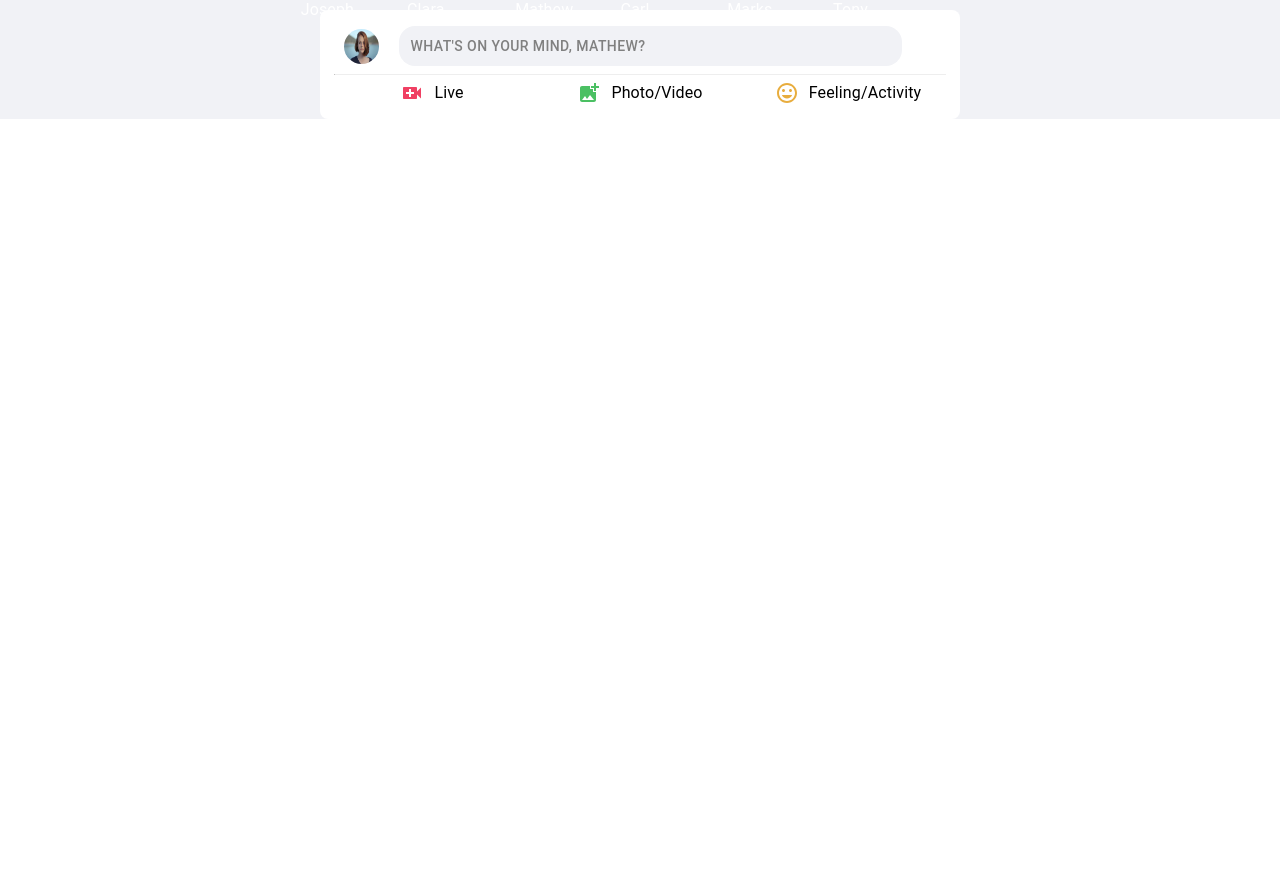
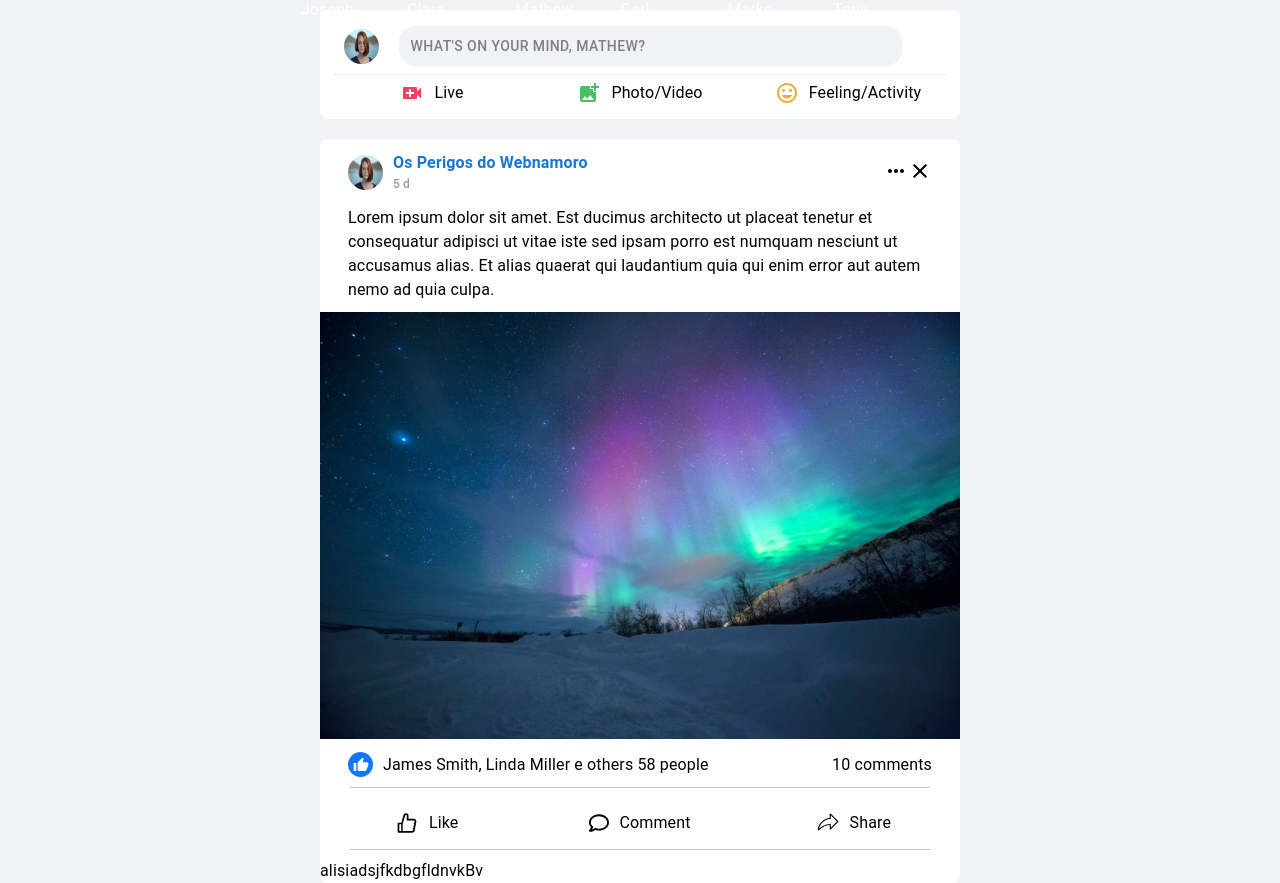
Before and after one commit to AraujoDeev/ShareVibe-Front, a React (Create React App) app: page / in a window 1280 px wide. Shown: the part 200-1083 px from the top of the page. Before the commit the page ends 800 px from the top, so only its background shows below. Built offline with nearby package versions, Linux system fonts and the light colour scheme.

Commit message:
feat: Folder Post

```diff
--- a/src/Components/Feed/index.tsx
+++ b/src/Components/Feed/index.tsx
@@ -3,6 +3,7 @@ import React from 'react'
 import Stories from '../Stories'
 import { classes } from './feed'
 import NewPost from '../NewPost'
+import Post from '../Post'
 
 // import { Container } from './styles';
 
@@ -11,6 +12,7 @@ const Feed = () => {
     <Box sx={classes.Container}>
       <Stories />
       <NewPost />
+      <Post />
     </Box>
   )
 }
--- /dev/null
+++ b/src/Components/Post/index.tsx
@@ -0,0 +1,102 @@
+import { Box, Link, Typography } from '@mui/material'
+import { Actions, classes } from './post'
+
+import Profile from '../../assets/Perfil.jpg'
+import PhotoPost from '../../assets/post.jpg'
+
+import MoreHorizIcon from '@mui/icons-material/MoreHoriz'
+import CloseIcon from '@mui/icons-material/Close'
+import ThumbUpIcon from '@mui/icons-material/ThumbUp'
+import { AiOutlineLike } from 'react-icons/ai'
+import { FaRegComment } from 'react-icons/fa'
+import { PiShareFatLight } from 'react-icons/pi'
+
+const Post = () => {
+  return (
+    <Box sx={classes.Container}>
+      {/* post header */}
+      <Box sx={classes.PostHeader}>
+        <Box sx={classes.PostHeaderLeft}>
+          <img style={classes.ImagePost} src={Profile} alt="" />
+          <Box sx={classes.PagePost}>
+            <Link variant="body1" sx={classes.PostTitle}>
+              Os Perigos do Webnamoro
+            </Link>
+            <Typography sx={classes.DatePost} variant="subtitle2">
+              5 d
+            </Typography>
+          </Box>
+        </Box>
+
+        <Box>
+          <MoreHorizIcon />
+          <CloseIcon />
+        </Box>
+      </Box>
+
+      {/* description */}
+      <Box sx={classes.PostDescription}>
+        <Typography variant="body1">
+          Lorem ipsum dolor sit amet. Est ducimus architecto ut placeat tenetur
+          et consequatur adipisci ut vitae iste sed ipsam porro est numquam
+          nesciunt ut accusamus alias. Et alias quaerat qui laudantium quia qui
+          enim error aut autem nemo ad quia culpa.
+        </Typography>
+      </Box>
+
+      {/* post */}
+      <Box sx={classes.PostContent}>
+        <img style={classes.Post} src={PhotoPost} alt="Post" />
+      </Box>
+
+      {/* numbers reactions */}
+      <Box sx={classes.ReactionsContainer}>
+        <Box sx={classes.Reactions}>
+          <Box sx={classes.Likes}>
+            <ThumbUpIcon sx={classes.LikeIcon} />
+          </Box>
+          <Box>
+            <Typography variant="subtitle1">
+              James Smith, Linda Miller e others 58 people
+            </Typography>
+          </Box>
+        </Box>
+        <Box>
+          <Typography>10 comments</Typography>
+        </Box>
+      </Box>
+      <Box sx={classes.Line}>
+        <hr style={classes.hr} />
+      </Box>
+
+      {/* reactions */}
+      <Box sx={classes.ActionsContainer}>
+        <Actions>
+          <AiOutlineLike style={classes.IconLike} />
+          <Typography>Like</Typography>
+        </Actions>
+
+        <Actions>
+          <FaRegComment style={classes.IconComment} />
+          <Typography>Comment</Typography>
+        </Actions>
+
+        <Actions>
+          <PiShareFatLight style={classes.IconShare} />
+          <Typography>Share</Typography>
+        </Actions>
+      </Box>
+
+      <Box sx={classes.Line}>
+        <hr style={classes.hr} />
+      </Box>
+
+      {/* coments */}
+      <Box>
+        <Typography>alisiadsjfkdbgfldnvkBv</Typography>
+      </Box>
+    </Box>
+  )
+}
+
+export default Post
--- /dev/null
+++ b/src/Components/Post/post.ts
@@ -0,0 +1,120 @@
+import styled from 'styled-components'
+
+export const classes = {
+  Container: {
+    marginTop: '20px',
+    backgroundColor: '#fff',
+    borderRadius: '8px',
+  },
+  PostHeader: {
+    display: 'flex',
+    justifyContent: 'space-between',
+    alignItems: 'center',
+    padding: '12px 28px',
+  },
+  PostHeaderLeft: {
+    display: 'flex',
+    alignItems: 'center',
+  },
+  ImagePost: {
+    width: '35px',
+    height: '35px',
+    borderRadius: '50%',
+    marginRight: '10px',
+  },
+  PagePost: {
+    display: 'flex',
+    flexDirection: 'column',
+    marginRight: '10px',
+  },
+  PostTitle: {
+    fontSize: '16px',
+    fontWeight: 'bold',
+    textDecoration: 'none',
+  },
+  DatePost: {
+    fontSize: '12px',
+    color: '#9b9b9b',
+  },
+  PostDescription: {
+    padding: '0 28px',
+  },
+  PostContent: {
+    width: '100%',
+    height: 'auto',
+  },
+  Post: {
+    width: '100%',
+    height: 'auto',
+    marginTop: '10px',
+  },
+  ReactionsContainer: {
+    display: 'flex',
+    justifyContent: 'space-between',
+    padding: '8px 28px',
+    alignItems: 'center',
+    width: '100%',
+  },
+  Reactions: {
+    display: 'flex',
+    alignItems: 'center',
+  },
+  Likes: {
+    width: '25px',
+    height: '25px',
+    display: 'flex',
+    justifyContent: 'center',
+    alignItems: 'center',
+    borderRadius: '50%',
+    backgroundColor: '#1576FD',
+    color: 'white',
+    marginRight: '10px',
+  },
+  LikeIcon: {
+    width: '16px',
+    height: '16px',
+    fontSize: '10px',
+  },
+  Line: {
+    width: '100%',
+    height: '10px',
+    padding: '0 30px',
+  },
+  hr: {
+    width: '100%',
+    borderColor: 'rgb(147 144 144 / 50%)',
+    borderTop: 'none',
+  },
+  ActionsContainer: {
+    display: 'flex',
+    justifyContent: 'space-around',
+    alignItems: 'center',
+    margin: '10px 0',
+  },
+  IconLike: {
+    fontSize: '24px',
+    marginRight: '10px',
+  },
+  IconComment: {
+    fontSize: '20px',
+    marginRight: '10px',
+  },
+  IconShare: {
+    fontSize: '24px',
+    marginRight: '10px',
+  },
+}
+
+export const Actions = styled.div`
+  display: flex;
+  justify-content: center;
+  align-items: center;
+  border-radius: 8px;
+  padding: 4px 0;
+  width: 30%;
+
+  cursor: pointer;
+  &:hover {
+    background-color: #f1f2f6;
+  }
+`
```
Also changed, not shown: src/assets/post.jpg (added).
